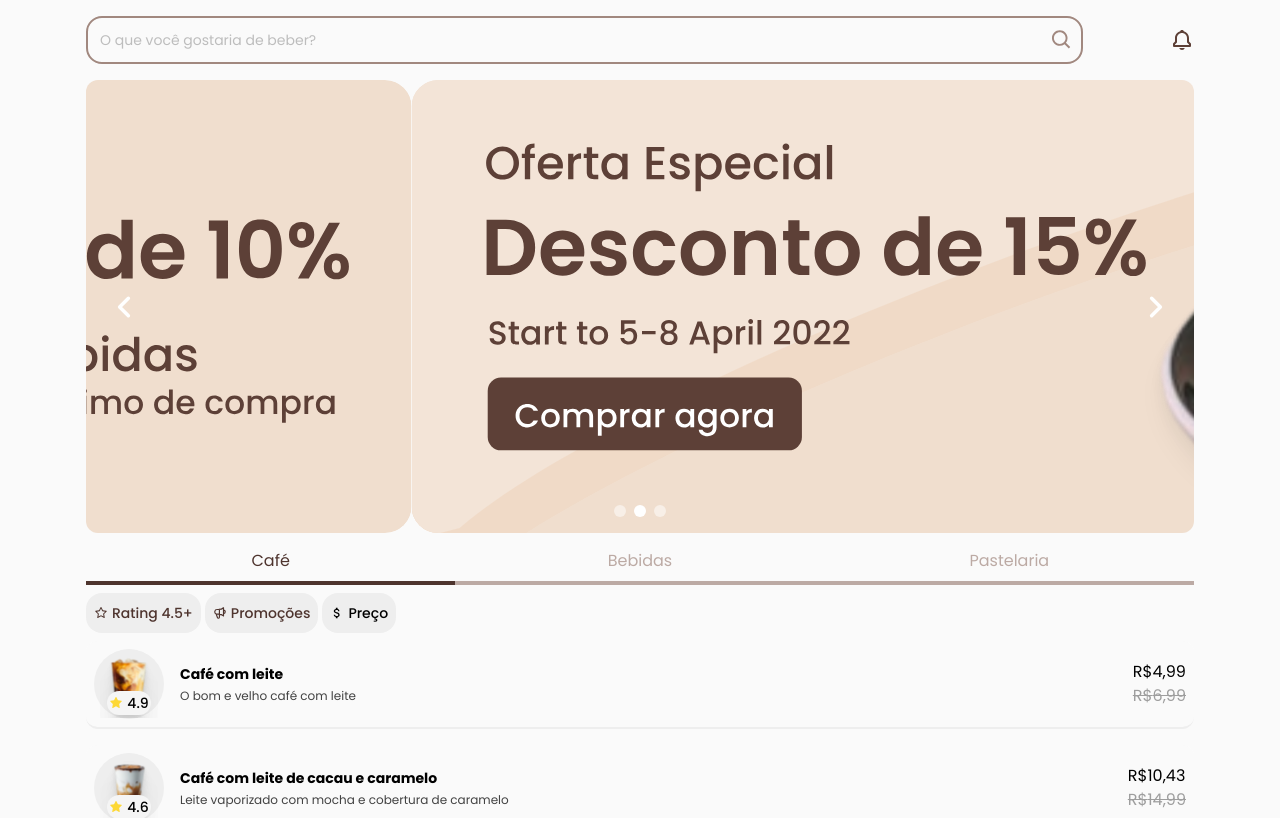
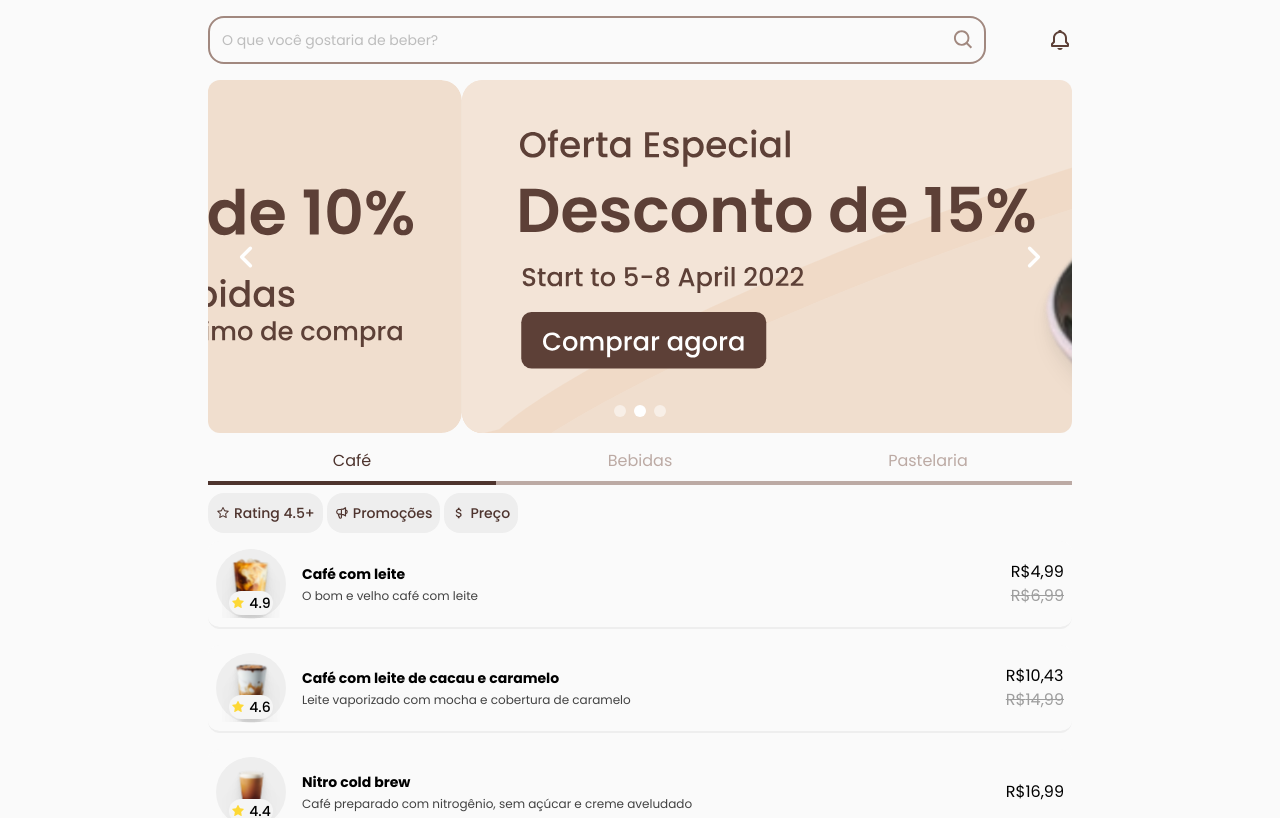
Before and after one commit to joaovictornovais/coffee-shop, a React (Vite) app: page / in a window 1280 px wide. Shown: the top 818 px of the page. Built offline with nearby package versions, Linux system fonts and the light colour scheme.

Commit message:
fix: container max size

```diff
--- a/src/components/Filters.jsx
+++ b/src/components/Filters.jsx
@@ -109,7 +109,7 @@ const Filters = ({ searchToFilters }) => {
         <button
           className={
             filterPrice === "position"
-              ? "filter-button bg-gray-200"
+              ? "filter-button text-brown-800 bg-gray-200"
               : "filter-button bg-brown-800 text-gray-200"
           }
           onClick={toggleFilterPrice}
--- a/src/components/ItemsResult.jsx
+++ b/src/components/ItemsResult.jsx
@@ -1,6 +1,7 @@
 /* eslint-disable react/prop-types */
 import { AiFillStar } from "react-icons/ai";
 import { products } from "../db/Products";
+
 const ItemsResult = ({ section, filter, filterButton, filterPrice }) => {
   const inputFilter = products.filter((product) => {
     const name = product.name
@@ -17,7 +18,6 @@ const ItemsResult = ({ section, filter, filterButton, filterPrice }) => {
     } else if (filterPrice === "down") {
       return priceB.price - priceA.price;
     } else {
-      // Se filterPrice for "position" ou outro valor não reconhecido, mantenha a ordem original
       return 0;
     }
   });
--- a/src/components/Promotions.jsx
+++ b/src/components/Promotions.jsx
@@ -1,25 +1,12 @@
 /* eslint-disable react/prop-types */
 import { Carousel } from "@material-tailwind/react";
-
+import { promotions } from "../db/Promotions";
 const Promotions = ({ searchToFilters }) => {
-  const promotions = [
-    {
-      id: 1,
-      img: "src/assets/promotions/promo-1.svg",
-    },
-    {
-      id: 2,
-      img: "src/assets/promotions/promo-2.svg",
-    },
-    {
-      id: 3,
-      img: "src/assets/promotions/promo-3.svg",
-    },
-  ];
-
   return (
     <Carousel
-      className={searchToFilters !== "" ? "hidden" : "rounded-xl"}
+      className={
+        searchToFilters !== "" ? "hidden" : "rounded-xl w-[100%] mx-auto"
+      }
       transition={{ duration: 1 }}
       autoplay={true}
       loop={true}
--- /dev/null
+++ b/src/db/Promotions.jsx
@@ -0,0 +1,14 @@
+export const promotions = [
+  {
+    id: 1,
+    img: "src/assets/promotions/promo-1.svg",
+  },
+  {
+    id: 2,
+    img: "src/assets/promotions/promo-2.svg",
+  },
+  {
+    id: 3,
+    img: "src/assets/promotions/promo-3.svg",
+  },
+];
--- a/src/pages/Home.jsx
+++ b/src/pages/Home.jsx
@@ -16,7 +16,7 @@ const Home = () => {
   };
 
   return (
-    <div className="p-4 container mx-auto space-y-4">
+    <div className="p-4 max-w-4xl mx-auto space-y-4">
       <Searchbar searchToFilters={searchToFilters} />
       <Promotions searchToFilters={data} />
       <Filters
```
